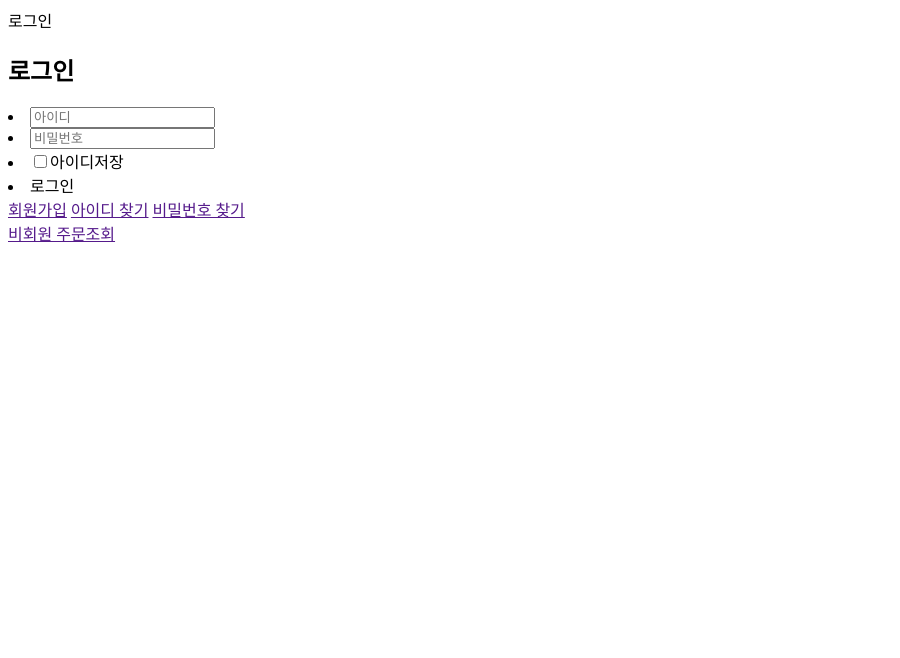
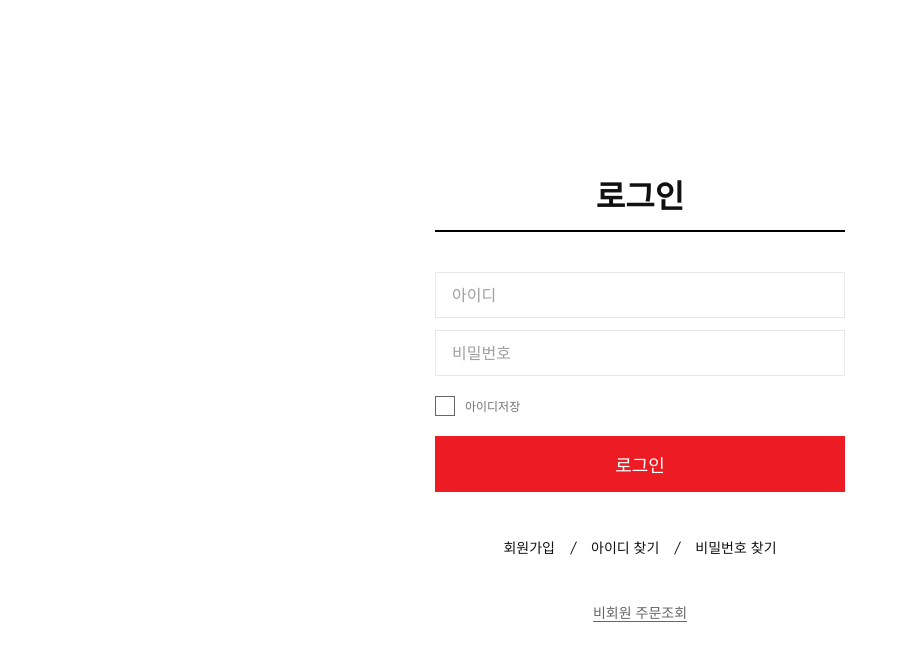
Before and after one commit to yundoun/login-vanilla, a plain HTML site: page index.html in a window 1280 px wide. Shown: the whole page, without its empty margins (0-900 px from the left). Drawn offline with Linux system fonts and the light colour scheme; files that its build step writes are made by us from their sources.

Commit message:
로그인창 완성

```diff
--- /dev/null
+++ b/default.css
@@ -0,0 +1,53 @@
+@charset "utf-8";
+@import url(http://fonts.googleapis.com/earlyaccess/notosanskr.css);
+@import url('https://fonts.googleapis.com/css?family=Nanum+Gothic&display=swap');
+
+/* Reset */
+html,body,h1,h2,h3,h4,h5,h6,div,p,blockquote,pre,code,address,ul,ol,li,menu,nav,section,article,aside,
+dl,dt,dd,table,thead,tbody,tfoot,label,caption,th,td,form,fieldset,legend,hr,input,button,textarea,object,figure,figcaption {margin:0;padding:0;}
+body{background:#fff; min-width:320px; -webkit-text-size-adjust:none;word-wrap:break-word;word-break:break-all;}
+body,input,select,textarea,button {border:none;font-size:12px; font-family:'Noto Sans KR', sans-serif;color:#727272;}
+ul,ol,li{list-style:none;}
+table{width:100%;border-spacing:0;border-collapse:collapse;}
+img,fieldset{border:0;}
+address,cite,code,em{font-style:normal;font-weight:normal;}
+label,img,input,select,textarea,button{vertical-align:middle;}
+.hide,caption,legend{line-height:0;font-size:1px;overflow:hidden;}
+hr{display:none;}
+main,header,section,nav,footer,aside,article,figure{display:block;}
+a{color:#000;text-decoration:none;}
+
+/* Form */
+textarea { border:1px solid #dbdbdb;}
+select { height:32px; font-size:13px; color:#373737; border:1px solid #e9e9e9; background:#fff;border-radius: 5px;}
+input[type=tel],
+input[type=time],
+input[type=text],
+input[type=password],
+input[type=search],
+input[type=email],
+input[type=file],
+input[type=url],
+input[type=number],
+input[type=date],textarea { height:30px; font-size:13px; color:#373737; border:1px solid #e9e9e9; background:#fff; transition: all 0.5s; vertical-align:middle;}
+input::-webkit-input-placeholder{color:#b5b5b5; font-size:12px; line-height:100%;}
+textarea { padding:5px 0;}
+select:focus,
+textarea:focus,
+input:focus { border: 1px solid #727272;}
+
+input[type=tel][readonly],
+input[type=text][readonly],
+input[type=password][readonly],
+input[type=email][readonly],
+input[type=search][readonly],
+input[type=tel][disabled],
+input[type=text][disabled],
+input[type=password][disabled],
+input[type=search][disabled],
+input[type=email][disabled]{background:#eaeaea; border-color:#c0c0c0; color:#666; -webkit-appearance:none;font-size:12px;}
+textarea[readonly],
+textarea[disabled]{padding:11px; font-size:16px; color:#666; font-weight:normal; line-height:140%; height:78px; background:#eaeaea;border:1px solid #c0c0c0;}
+
+.clear {clear:both;}
+.clear:after { content:""; display:block; clear:both;}
--- a/index.html
+++ b/index.html
@@ -3,26 +3,28 @@
     <meta charset = "UTF-8">
     <meta name ="viewport" content="width=device-width, initial-scale=1.0">
     <meta http-equiv="X-UA=Compatible" content="ie=edge">
-    <link rel="sylesheet" href="css/default.css">
-    <link rel="stylesheet" href="css/style.css">
-    <tilte>로그인</tilte>
+    <link rel="stylesheet" href="default.css">
+    <link rel="stylesheet" href="style.css">
+    <title>로그인</title>
 </head>
 <body>
 
 <section class="login">
     <h2>로그인</h2>
     <!-- 아래 3가지의 요소 ===== -->
-    <u1>
+    <ul>
         <!-- 레이블을 대체할 수 있는 타이틀 -->
         <li><input type="text" placeholder="아이디" title="아이디입력"></li>
-        <li><input type="password" placeholder="비밀번호" title="비밀번호입력"></input></li>
+        <li><input type="password" placeholder="비밀번호" title="비밀번호입력"></li>
         <li><input type="checkbox" id="chk_id"><label for="chk_id">아이디저장</label></li>
-        <li><botton>로그인</botton></li>
-    </u1>
+        <li><button>로그인</button></li>
+    </ul>
     <div>
-        <a href="">회원가입</a>
-        <a href="">아이디 찾기</a>
-        <a href="">비밀번호 찾기</a>
+        <ul>
+        <li><a href="">회원가입</a></li>
+        <li><a href="">아이디 찾기</a></li>
+        <li><a href="">비밀번호 찾기</a></li>
+    </ul>
     </div>
     <!-- a링크는 section의 자식 -->
     <a href="">비회원 주문조회<a>
--- a/style.css
+++ b/style.css
@@ -1 +1,27 @@
-/* 푸쉬테스트 */
+.login { width: 410px; position: absolute; left: 50%; top: 50%; transform:translate(-50%, -50%); text-align: center;}
+
+.login h2{ padding:0 0 20px; font-size: 32px; color: #111; border-bottom: 2px solid #000; text-align: center; line-height: 1;}
+.login > ul {padding: 40px 0 33px;}
+.login > ul li {padding: 0 0 12px; text-align: left;}
+.login > ul li input {width: 100%; height: 46px; box-sizing:border-box; text-indent: 16px;}
+/* 오른쪽 뚥고 나오는 이유 : border가 있기떄문에 100%+@ 이므로 2픽셀이 초과된 것
+제거할 수는 없기 떄문에 border-box를 넣어주면 됨   => ???*/
+
+.login > ul li input::-webkit-input-placeholder { font-size: 16px; color: #9fa19f; }
+.login > ul li input[type="checkbox"] { position:absolute; left: -3000%;}
+.login > ul li input[type="checkbox"] + label{height: 36px; line-height: 36px;}
+.login > ul li input[type="checkbox"] + label::before {content:""; display: inline-block; margin:0 10px 0 0; width: 18px; height: 18px;
+    border: 1px solid #666; background: #fff; vertical-align: -5px;}
+.login li input[type="checkbox"]:checked + label::before {background: url(ico_check_on.png) no-repeat center #333; border-color: #333;}
+.login button{width: 100%; height: 56px; background: #ed1c24; font-size: 18px; color: #fff;}
+/* li 여백 끝 */
+.login div { padding: 0 0 45;}
+.login div ul {display: flex; justify-content: center;}
+.login div ul li{position: relative; padding: 0 18px;}
+.login div ul li ~ li::after{content:""; position:absolute; left:0; top: 4px; height: 14px; width:  1px; background: #111; transform:rotate(25deg) ;}
+/* ~ 사용할 경우 첫번쨰 li을 제외한 나머지까지 선택됨 */
+/* 사용자가 헷갈리지 않도록 a에 패딩하지 않도록 주의 */
+.login div ul li a{ font-size: 14px ; color: #111;}
+
+.login > a {position: relative; font-size: 14px; color: #666; }
+.login > a::after { content:""; position:absolute; left: 0; bottom:0; width: 100%; height: 1px; background: #666;}
```
Also changed, not shown: ico_check_on.png (added), 1 other file.
